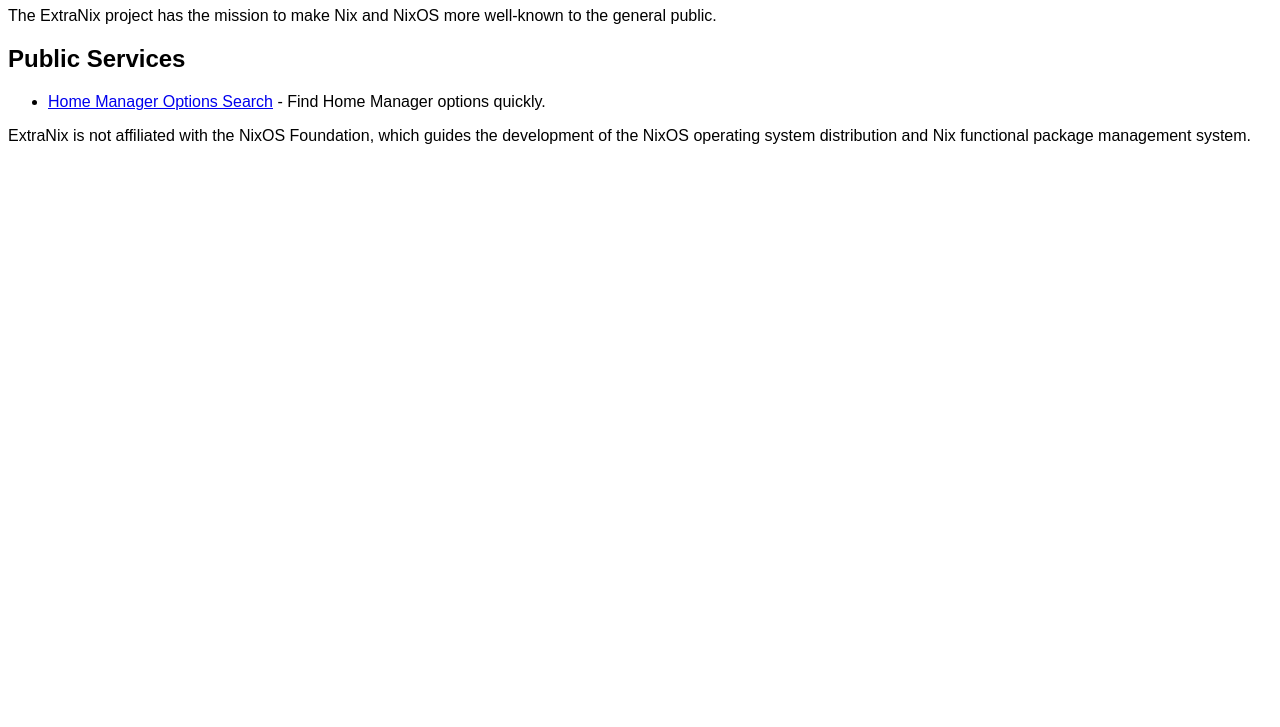
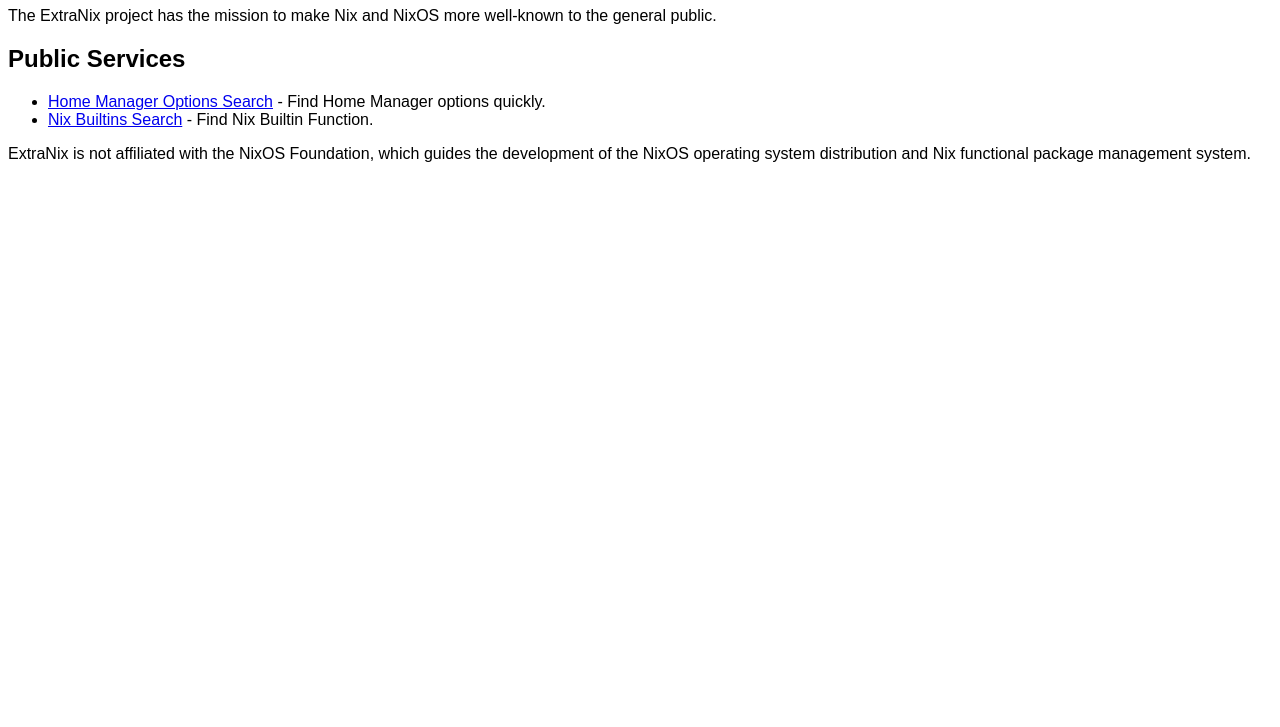
Before and after one commit to notnix-com/extranix.com, a plain HTML site: page index.html in a window 1280 px wide. Shown: the part 73-800 px from the top of the page. Drawn offline with Linux system fonts and the light colour scheme.

Commit message:
Update index.html

```diff
--- a/index.html
+++ b/index.html
@@ -15,7 +15,8 @@
     <p>The ExtraNix project has the mission to make Nix and NixOS more well-known to the general public.</p>
     <h2>Public Services</h2>
     <ul>
-    <li><a href="https://home-manager-options.extranix.com/">Home Manager Options Search</a> - Find Home Manager options quickly.</li>
+      <li><a href="https://home-manager-options.extranix.com/">Home Manager Options Search</a> - Find Home Manager options quickly.</li>
+      <li><a href="https://nix-builtins-search.extranix.com/">Nix Builtins Search</a> - Find Nix Builtin Function.</li>
     </ul>
     <p>ExtraNix is not affiliated with the NixOS Foundation, which guides the
     development of the NixOS operating system distribution and Nix functional
```
